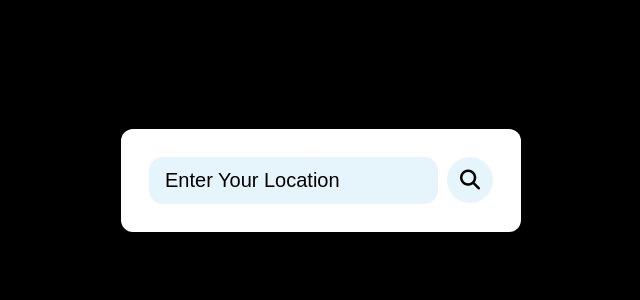
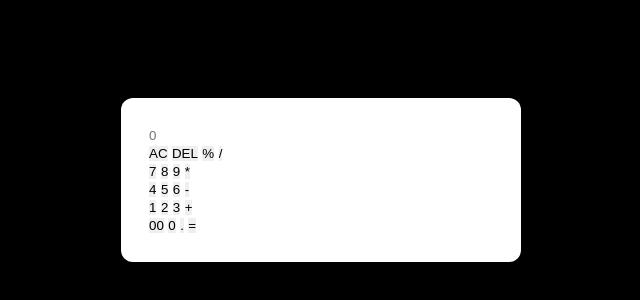
Before and after one commit to DWIP-BISWAS/Chess, a plain HTML site: page index.html in a window 1280 px wide. Shown: the part 220-520 px from the top of the page, without its empty margins (319-959 px from the left). Drawn offline with Linux system fonts and the light colour scheme.

Commit message:
Update index.html

```diff
--- a/index.html
+++ b/index.html
@@ -4,15 +4,15 @@
 
   <head>
 
-    <meta charset="UTF-8">
+    <meta charset="UTF-8" />
 
-    <meta http-equiv="X-UA-Compatible" content="IE=edge">
+    <meta http-equiv="X-UA-Compatible" content="IE=edge" />
 
-    <meta name="viewport" content="width=device-width, initial-scale=1.0">
+    <meta name="viewport" content="width=device-width, initial-scale=1.0" />
 
-    <title>Weather App</title>
+    <link rel="stylesheet" href="style.css" />
 
-    <link rel="stylesheet" href="style.css">
+    <title>Calculator</title>
 
   </head>
 
@@ -20,79 +20,69 @@
 
     <div class="container">
 
-        <div class="header">
+      <div class="calculator">
 
-            <div class="search-box">
+        <input type="text" id="inputBox" placeholder="0" />
 
-                <input type="text" placeholder="Enter your location" class="input-box">
+        <div>
 
+          <button class="button operator">AC</button>
 
+          <button class="button operator">DEL</button>
 
-                <button class="fa-solid fa-magnifying-glass" id="searchBtn"></button>
+          <button class="button operator">%</button>
+
+          <button class="button operator">/</button>
 
         </div>
+
+        <div>
+
+          <button class="button">7</button>
+
+          <button class="button">8</button>
+
+          <button class="button">9</button>
+
+          <button class="button operator">*</button>
+
+        </div>
+
+        <div>
+
+          <button class="button">4</button>
+
+          <button class="button">5</button>
+
+          <button class="button">6</button>
+
+          <button class="button operator">-</button>
+
+        </div>
+
+        <div>
+
+          <button class="button">1</button>
+
+          <button class="button">2</button>
+
+          <button class="button">3</button>
+
+          <button class="button operator">+</button>
 
         </div>
 
 
 
-        <div class="location-not-found">
+        <div>
 
-            <h1>Sorry, Location not found!!!</h1>
+          <button class="button">00</button>
 
-            <img src="/assets/404.png" alt="404 Error">
+          <button class="button">0</button>
 
-        </div>
+          <button class="button">.</button>
 
-
-
-        <div class="weather-body">
-
-            <img src="/assets/cloud.png" alt="Weather Image" class="weather-img">
-
-
-
-            <div class="weather-box">
-
-                <p class="temperature">0 <sup>°C</sup></p>
-
-                <p class="description">light rain</p>
-
-            </div>
-
-
-
-            <div class="weather-details">
-
-                <div class="humidity">
-
-                    <i class="fa-sharp fa-solid fa-droplet"></i>
-
-                    <div class="text">
-
-                        <span id="humidity">45%</span>
-
-                        <p>Humidity</p>
-
-                    </div>
-
-                </div>
-
-
-
-                <div class="wind">
-
-                    <i class="fa-solid fa-wind"></i>
-
-                    <div class="text">
-
-                        <span id="wind-speed">12Km/H</span>
-
-                        <p>Wind Speed</p>
-
-                    </div>
-
-                </div>
+          <button class="button equalBtn">=</button>
 
         </div>
 
@@ -102,11 +92,7 @@
 
 
 
-
-
     <script src="script.js"></script>
-
-    <script src="https://kit.fontawesome.com/595a890311.js" crossorigin="anonymous"></script>
 
   </body>
 
```
Lines whose indentation alone changed are shown as unchanged.
